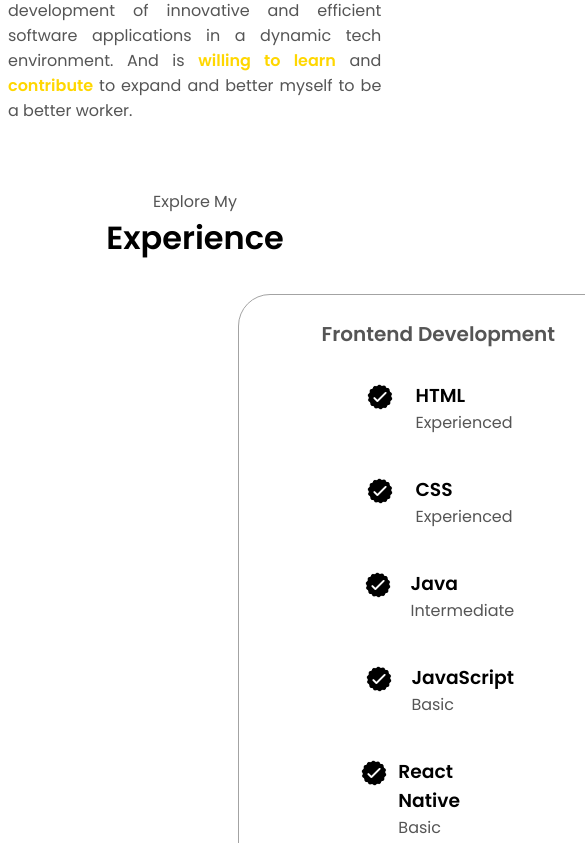
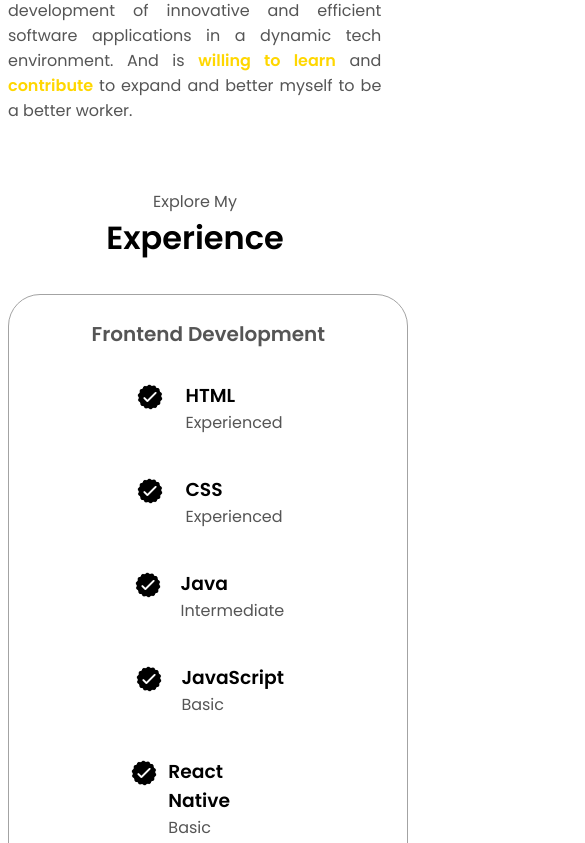
Before and after one commit to kevvespa/Kevinath-Portfolio, a plain HTML site: page index.html in a window 390 px wide. Shown: the part 1718-2561 px from the top of the page, 585 px wide, since content can reach past the window. Drawn offline with nearby package versions, Linux system fonts and the light colour scheme.

Commit message:
update mobile view

```diff
--- a/mediaqueries/mediaqueries.css
+++ b/mediaqueries/mediaqueries.css
@@ -59,7 +59,6 @@
     width: 400px;
     justify-content: center;
     flex-direction: column;
-    padding-left: 230px;
   }
 
   .article-container {
```
